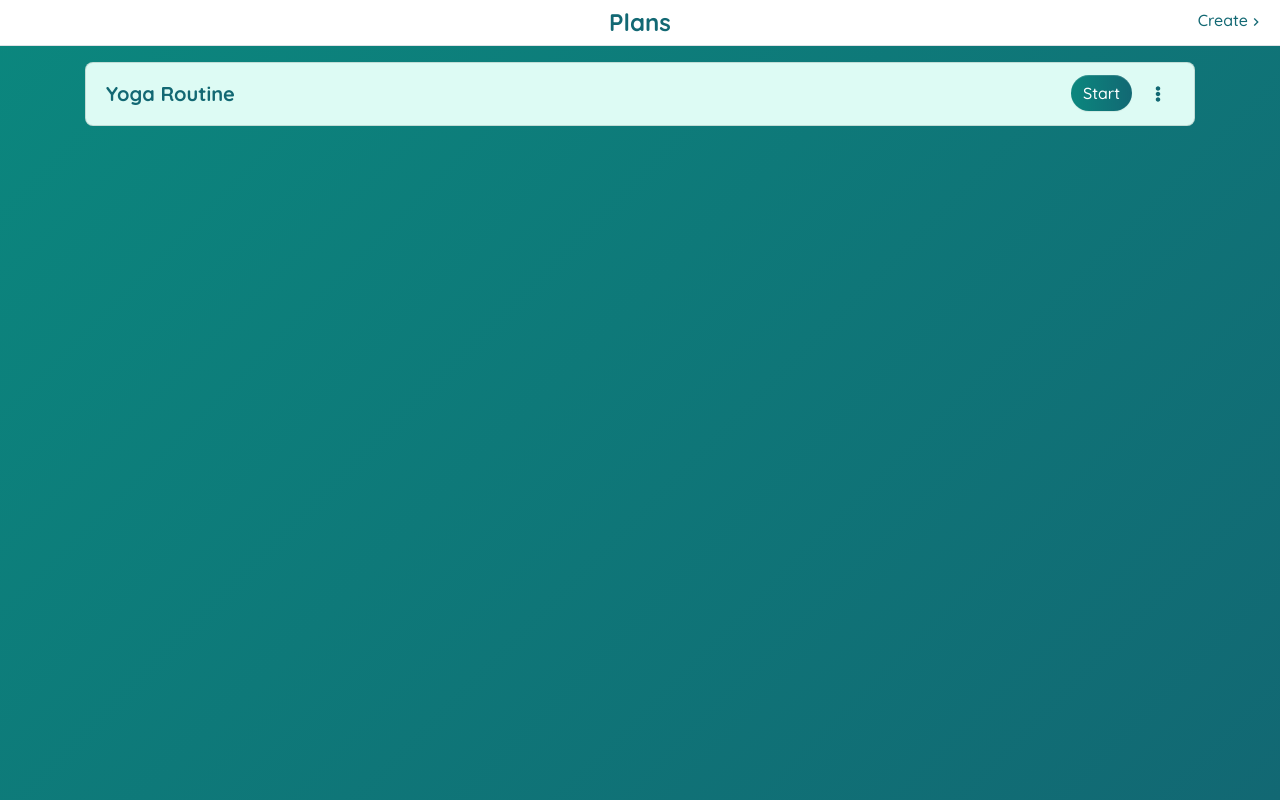
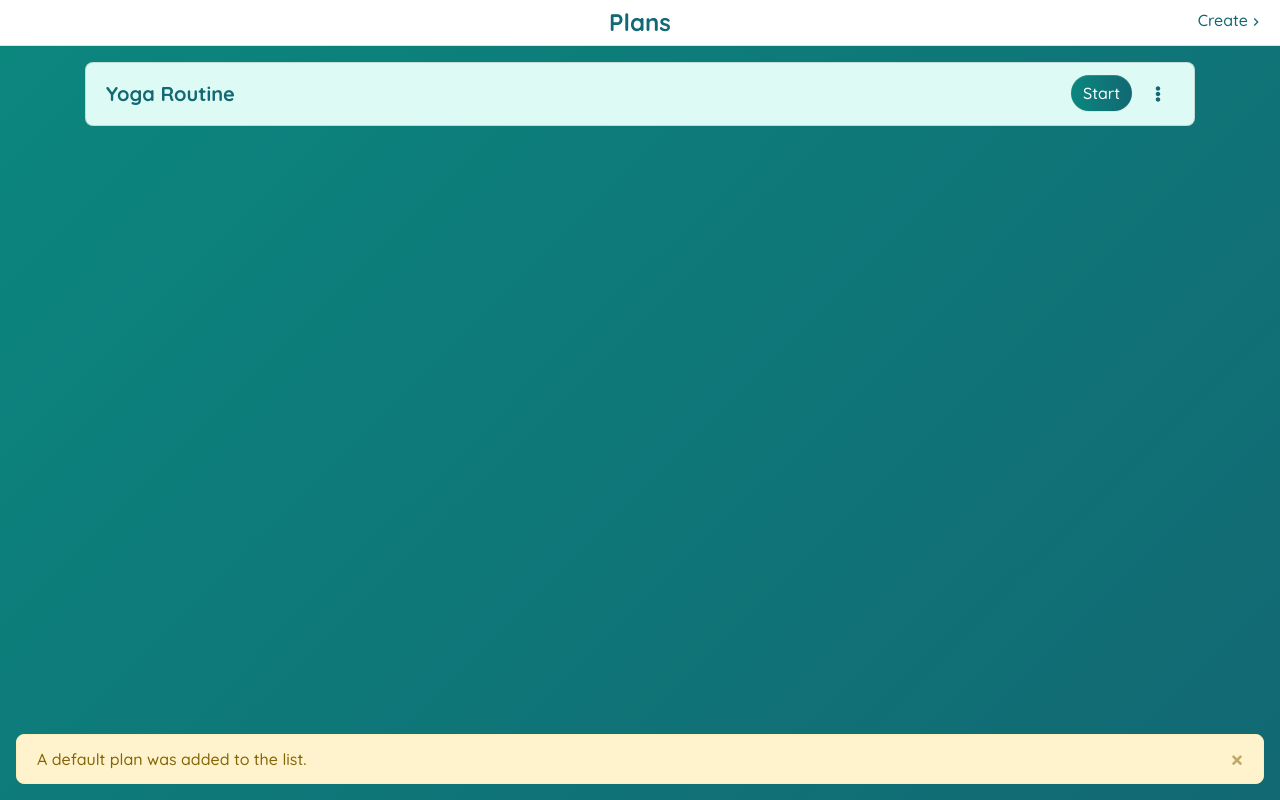
Before and after one commit to williamLafortuneCaissy/trainingApp, a React (Create React App) app: page /plan in a window 1280 px wide. Built offline with nearby package versions, Linux system fonts and the light colour scheme.

Commit message:
Added alert (default plan)

```diff
--- a/src/assets/scss/style.scss
+++ b/src/assets/scss/style.scss
@@ -26,3 +26,10 @@
 .list-group-item {
     color: $body-color
 }
+
+.alert {
+    position: absolute;
+    inset: auto 1rem 1rem 1rem;
+    z-index: $zindex-modal-backdrop - 1;
+    margin-bottom: 0;
+}
--- a/src/components/plan/list/PlanList.js
+++ b/src/components/plan/list/PlanList.js
@@ -1,6 +1,6 @@
 import PropTypes from 'prop-types';
 import React, { useEffect, useState } from 'react';
-import { Button, Col, Container, Dropdown, Form, ListGroup, Row } from 'react-bootstrap';
+import { Button, Col, Container, Dropdown, Form, ListGroup, Row, Alert } from 'react-bootstrap';
 import { Link, useRouteMatch } from 'react-router-dom';
 import Header from '../../_global/header';
 import fakedata from '../../../data/dataPlan'
@@ -10,12 +10,7 @@ import { FontAwesomeIcon } from '@fortawesome/react-fontawesome';
 const PlanList = () => {
 
     const { url } = useRouteMatch();
-
-    // set default data so we dont have to create a plan everytime
-    if (!localStorage.getItem("plans") || localStorage.getItem("plans") === "[]") {
-        localStorage.setItem("plans", JSON.stringify(fakedata))
-        window.alert("You have no plans, we added a default plan")
-    }
+    const [alert, setAlert] = useState(false); // currently only show the "default plan added"
     const [plans, setPlans] = useState(JSON.parse(localStorage.getItem("plans")) || []);
 
     function handleDelete(planId) {
@@ -23,12 +18,26 @@ const PlanList = () => {
     }
 
     useEffect(() => {
+        // set default data so we dont have to create a plan everytime
+        if (!plans.length) {
+            setPlans(fakedata)
+            setAlert(true)
+        }
+    }, []);
+
+    useEffect(() => {
         localStorage.setItem("plans", JSON.stringify(plans))
     }, [plans]);
 
     // console.log(plans)
+
     return (
         <div className="layout">
+            {alert &&
+                <Alert variant="warning" onClose={() => setAlert(false)} dismissible>
+                    A default plan was added to the list.
+                </Alert>
+            }
             <Header title={'Plans'} next="Create" nextHref={url + "/create"} />
             <main className="layout-main container">
                 <ListGroup>
```
